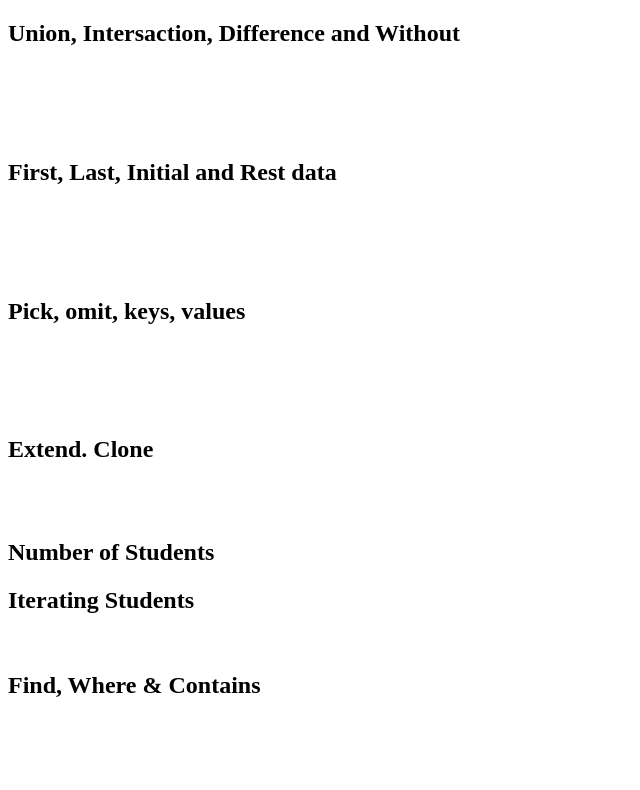
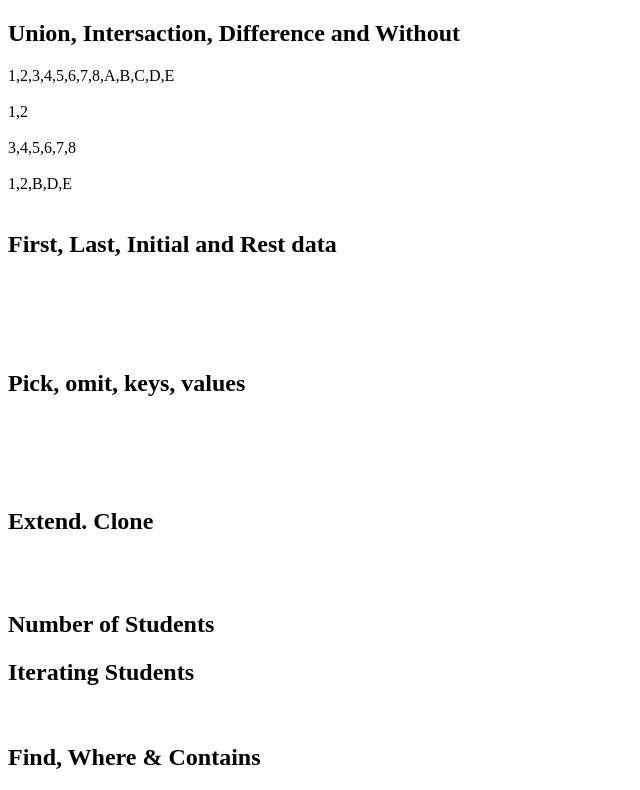
Before and after one commit to GitcrackerUK/JavaScript, a plain HTML site: page UnderscoreT/index.html in a window 1280 px wide. Shown: the top 790 px of the page, without its empty margins (0-640 px from the left). Drawn offline with Linux system fonts and the light colour scheme.

Commit message:
union, intersection, diff, without

```diff
--- a/UnderscoreT/data/Data.js
+++ b/UnderscoreT/data/Data.js
@@ -1,5 +1,4 @@
-var students = [
-	{
+var students = [{
         "firstname": "Umair",
         "lastname": "Jameel",
         "rollno": "1"
--- a/UnderscoreT/script1.js
+++ b/UnderscoreT/script1.js
@@ -1,4 +1,18 @@
 window.addEventListener("load", function() {
+    // 1. union , intersection, difference and without
+    var array = [1, 2, 3, 4, 5, 6, 7, 8];
+    var array2 = [1, 2, 'A', 'B', 'C', 'D', 'E'];
+
+    var union = document.getElementById('union');
+    var intersection = document.getElementById('intersection');
+    var diff = document.getElementById('diff');
+    var without = document.getElementById('without');
+
+    union.innerHTML = _.union(array, array2);
+    intersection.innerHTML = _.intersection(array, array2);
+    diff.innerHTML = _.difference(array, array2);
+    without.innerHTML = _.without(array2, 'A','C');
+
 
 
 });
```
Also changed, not shown: UnderscoreT/index.html (+3 -0 lines), UnderscoreT/script3.js (line endings or trailing spaces). Lines whose indentation alone changed are shown as unchanged.
